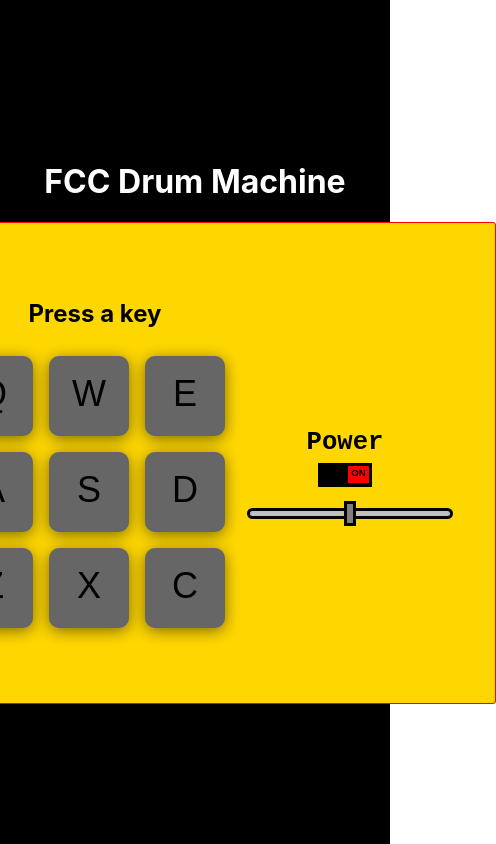
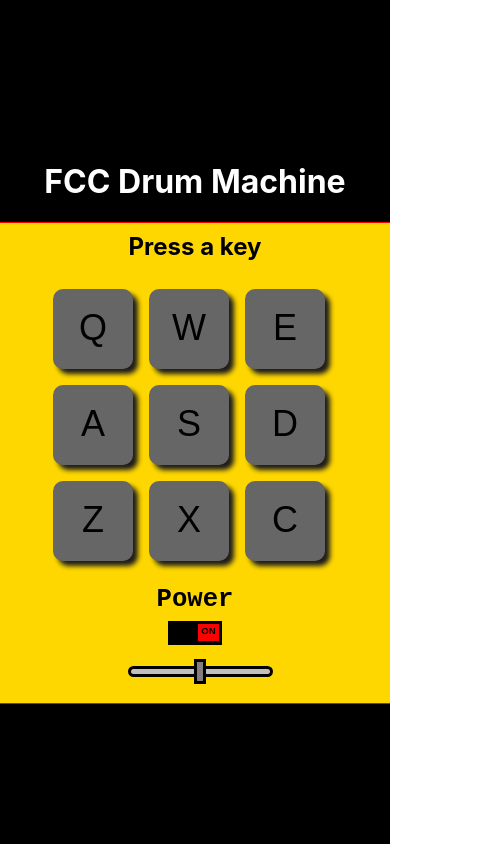
Before and after one commit to AlexFernando/drumsampleapp, a React (Create React App) app: page / in a window 390 px wide. Shown: the whole page, 496 px wide, since content can reach past the window. Built offline with nearby package versions, Linux system fonts and the light colour scheme.

Commit message:
adjusting responsiveness and others styles

```diff
--- a/src/App.css
+++ b/src/App.css
@@ -4,12 +4,13 @@
     align-items: center;
     justify-content: center;
     flex-direction: column;
-    width: 100%;
     height: auto;
     bottom: 0px;
     top: 0px;
     left: 0;
     position: absolute;
+    overflow-x:hidden;
+    width: 100%;
 }
 
 .title{
--- a/src/componentes/Container.css
+++ b/src/componentes/Container.css
@@ -1,7 +1,8 @@
 .container {
         display: flex;
+        flex-direction: column;
         justify-content: center;
-        width: 500px;
+        width: 300px;
         height: 400px;
         border-radius: 3px;
         border: 1px solid red;
@@ -9,6 +10,13 @@
         background-color: gold;
 }
 
+@media(min-width: 768px) {
+    .container {
+        flex-direction: row;
+        width: 500px;
+    }
+}
+
 .label{
     text-align: center;
 }
--- a/src/componentes/Controls.css
+++ b/src/componentes/Controls.css
@@ -8,8 +8,15 @@
     font-size: 1.6rem;
     font-weight: 600;
     margin-bottom: .4rem;
+    margin-top: 0;
     font-family: monospace;
     text-align: center;
+}
+
+@media(min-width: 768px) {
+    .control p {
+        margin-top: 4rem;
+    }
 }
 
 .control .select {
--- a/src/componentes/Paddrum.css
+++ b/src/componentes/Paddrum.css
@@ -1,7 +1,7 @@
 
 .mydrumpad {
     flex: 1 0 60%;
-    margin-top: 1rem;
+    margin-top: 2rem;
 }
 
 .mydrumpad h2{
--- a/src/componentes/SinglePad.css
+++ b/src/componentes/SinglePad.css
@@ -11,6 +11,9 @@
     border-radius: 10px;
     box-shadow: 0px 3px 15px 0px rgba(0,0,0,0.5);
     margin: 0.5rem;
+    -webkit-box-shadow: 5px 5px 5px 0px rgba(28,28,28,1);
+-moz-box-shadow: 5px 5px 5px 0px rgba(28,28,28,1);
+box-shadow: 5px 5px 5px 0px rgba(28,28,28,1);
   }
 
   .drum-pad p {
--- a/src/componentes/Volume.css
+++ b/src/componentes/Volume.css
@@ -26,5 +26,5 @@
 
 .volume-div .volume::-webkit-slider-thumb:hover {
     cursor: grab;
-    background-color: rgb(131, 125, 125);
+    background-color: rgb(51, 45, 45);
   }
```
Also changed, not shown: src/index.css (line endings or trailing spaces).
